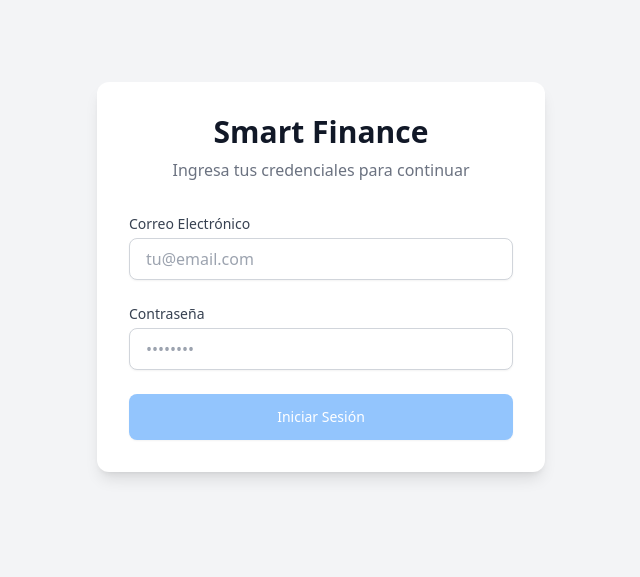
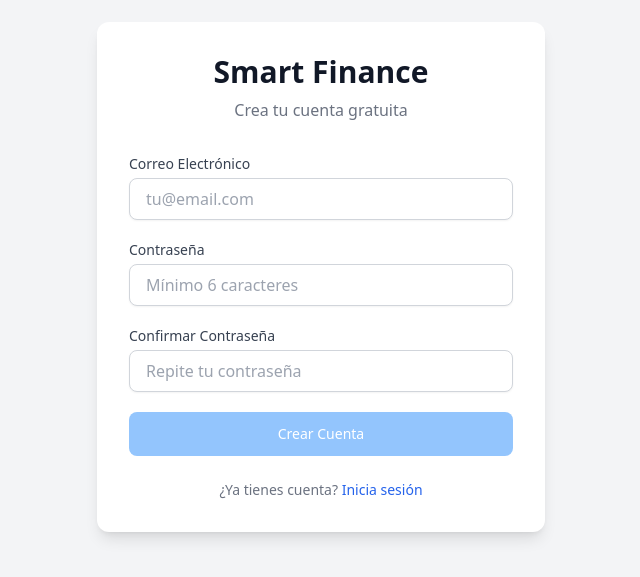
Before and after one commit to SmartFinance-Core/smart-finance-web, an Angular app in the folder smart-finance-web/: page /register in a window 1280 px wide. Before the commit this address led to /login. Shown: the part 123-700 px from the top of the page, without its empty margins (319-959 px from the left). Built offline with nearby package versions, Linux system fonts and the light colour scheme.

Commit message:
feat: add register component with form validation and link from login

```diff
--- a/smart-finance-web/src/app/app.routes.ts
+++ b/smart-finance-web/src/app/app.routes.ts
@@ -1,10 +1,12 @@
 import { Routes } from '@angular/router';
 import { Login } from './features/auth/login/login';
+import { Register } from './features/auth/register/register';
 import { DashboardHome } from './features/dashboard/dashboard-home/dashboard-home';
 import { authGuard } from './core/guards/auth.guard';
 
 export const routes: Routes = [
   { path: 'login', component: Login },
+  { path: 'register', component: Register },
   { path: 'dashboard', component: DashboardHome, canActivate: [authGuard] },
   { path: '', redirectTo: 'login', pathMatch: 'full' },
   { path: '**', redirectTo: 'login' }
--- a/smart-finance-web/src/app/core/services/auth.ts
+++ b/smart-finance-web/src/app/core/services/auth.ts
@@ -51,4 +51,7 @@ export class AuthService {
       return false;
     }
   }
+  register(credentials: { email: string; password: string }): Observable<any> {
+    return this.http.post(`${this.apiUrl}/register`, credentials);
+  }
 }
--- a/smart-finance-web/src/app/features/auth/login/login.html
+++ b/smart-finance-web/src/app/features/auth/login/login.html
@@ -29,5 +29,9 @@
         Iniciar Sesión
       </button>
     </form>
+    <p class="text-center text-sm text-gray-500 mt-6">
+      ¿No tienes cuenta?
+      <a routerLink="/register" class="text-blue-600 hover:underline font-medium">Regístrate gratis</a>
+    </p>
   </div>
 </div>
--- a/smart-finance-web/src/app/features/auth/login/login.ts
+++ b/smart-finance-web/src/app/features/auth/login/login.ts
@@ -3,11 +3,12 @@ import { FormBuilder, ReactiveFormsModule, Validators } from '@angular/forms';
 import { Router } from '@angular/router';
 import { CommonModule } from '@angular/common';
 import { AuthService } from '../../../core/services/auth';
+import { RouterLink } from '@angular/router';
 
 @Component({
   selector: 'app-login',
   standalone: true,
-  imports: [CommonModule, ReactiveFormsModule],
+  imports: [CommonModule, ReactiveFormsModule, RouterLink],
   templateUrl: './login.html'
 })
 export class Login {
--- /dev/null
+++ b/smart-finance-web/src/app/features/auth/register/register.html
@@ -0,0 +1,55 @@
+<div class="min-h-screen bg-gray-100 flex items-center justify-center p-4">
+  <div class="max-w-md w-full bg-white rounded-xl shadow-lg p-8">
+    <div class="text-center mb-8">
+      <h1 class="text-3xl font-bold text-gray-900">Smart Finance</h1>
+      <p class="text-gray-500 mt-2">Crea tu cuenta gratuita</p>
+    </div>
+
+    <div *ngIf="errorMessage" class="bg-red-100 border border-red-400 text-red-700 px-4 py-3 rounded mb-4">
+      {{ errorMessage }}
+    </div>
+
+    <div *ngIf="successMessage" class="bg-green-100 border border-green-400 text-green-700 px-4 py-3 rounded mb-4">
+      {{ successMessage }}
+    </div>
+
+    <form [formGroup]="registerForm" (ngSubmit)="onSubmit()" class="space-y-5">
+      <div>
+        <label class="block text-sm font-medium text-gray-700">Correo Electrónico</label>
+        <input type="email" formControlName="email"
+               class="mt-1 block w-full px-4 py-2 border border-gray-300 rounded-lg shadow-sm focus:ring-blue-500 focus:border-blue-500"
+               placeholder="tu@email.com">
+        <p *ngIf="registerForm.get('email')?.touched && registerForm.get('email')?.hasError('email')"
+           class="text-red-500 text-xs mt-1">Ingresa un correo válido.</p>
+      </div>
+
+      <div>
+        <label class="block text-sm font-medium text-gray-700">Contraseña</label>
+        <input type="password" formControlName="password"
+               class="mt-1 block w-full px-4 py-2 border border-gray-300 rounded-lg shadow-sm focus:ring-blue-500 focus:border-blue-500"
+               placeholder="Mínimo 6 caracteres">
+        <p *ngIf="registerForm.get('password')?.touched && registerForm.get('password')?.hasError('minlength')"
+           class="text-red-500 text-xs mt-1">La contraseña debe tener al menos 6 caracteres.</p>
+      </div>
+
+      <div>
+        <label class="block text-sm font-medium text-gray-700">Confirmar Contraseña</label>
+        <input type="password" formControlName="confirmPassword"
+               class="mt-1 block w-full px-4 py-2 border border-gray-300 rounded-lg shadow-sm focus:ring-blue-500 focus:border-blue-500"
+               placeholder="Repite tu contraseña">
+        <p *ngIf="registerForm.touched && registerForm.hasError('passwordsMismatch')"
+           class="text-red-500 text-xs mt-1">Las contraseñas no coinciden.</p>
+      </div>
+
+      <button type="submit" [disabled]="registerForm.invalid || isLoading"
+              class="w-full flex justify-center py-3 px-4 rounded-lg text-sm font-medium text-white bg-blue-600 hover:bg-blue-700 disabled:bg-blue-300 transition-colors">
+        {{ isLoading ? 'Creando cuenta...' : 'Crear Cuenta' }}
+      </button>
+    </form>
+
+    <p class="text-center text-sm text-gray-500 mt-6">
+      ¿Ya tienes cuenta?
+      <a routerLink="/login" class="text-blue-600 hover:underline font-medium">Inicia sesión</a>
+    </p>
+  </div>
+</div>
--- /dev/null
+++ b/smart-finance-web/src/app/features/auth/register/register.ts
@@ -0,0 +1,60 @@
+import { Component, inject } from '@angular/core';
+import { FormBuilder, ReactiveFormsModule, Validators } from '@angular/forms';
+import { Router, RouterLink } from '@angular/router';
+import { CommonModule } from '@angular/common';
+import { AuthService } from '../../../core/services/auth';
+
+@Component({
+  selector: 'app-register',
+  standalone: true,
+  imports: [CommonModule, ReactiveFormsModule, RouterLink],
+  templateUrl: './register.html'
+})
+export class Register {
+  private fb = inject(FormBuilder);
+  private authService = inject(AuthService);
+  private router = inject(Router);
+
+  isLoading = false;
+  errorMessage = '';
+  successMessage = '';
+
+  registerForm = this.fb.group({
+    email: ['', [Validators.required, Validators.email]],
+    password: ['', [Validators.required, Validators.minLength(6)]],
+    confirmPassword: ['', Validators.required]
+  }, { validators: this.passwordsMatch });
+
+  passwordsMatch(group: any) {
+    const password = group.get('password')?.value;
+    const confirm = group.get('confirmPassword')?.value;
+    return password === confirm ? null : { passwordsMismatch: true };
+  }
+
+  onSubmit() {
+    if (this.registerForm.invalid) return;
+
+    this.isLoading = true;
+    this.errorMessage = '';
+
+    const credentials = {
+      email: this.registerForm.value.email!,
+      password: this.registerForm.value.password!
+    };
+
+    this.authService.register(credentials).subscribe({
+      next: () => {
+        this.successMessage = '¡Cuenta creada! Redirigiendo...';
+        setTimeout(() => this.router.navigate(['/login']), 1500);
+      },
+      error: (err) => {
+        this.isLoading = false;
+        if (err.status === 409) {
+          this.errorMessage = 'Este correo ya está registrado.';
+        } else {
+          this.errorMessage = 'Error al crear la cuenta. Intenta de nuevo.';
+        }
+      }
+    });
+  }
+}
```
